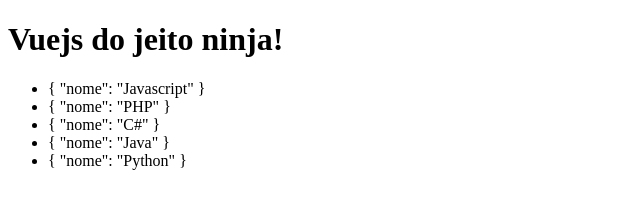
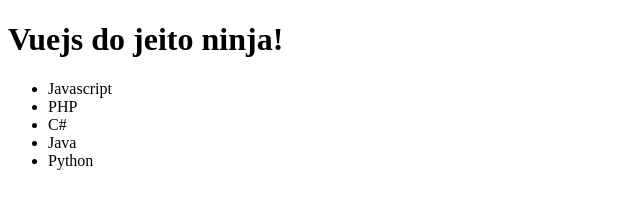
Before and after one commit to brunomotaoliveira/vuejs-ninja, a plain HTML site: page aula04_diretiva_vfor.html in a window 1280 px wide. Shown: the whole page, without its empty margins (0-640 px from the left). Drawn offline with nearby package versions, Linux system fonts and the light colour scheme.

Commit message:
imprimindo apenas o nome de cada item do array

```diff
--- a/aula04_diretiva_vfor.html
+++ b/aula04_diretiva_vfor.html
@@ -10,7 +10,7 @@
     <div id="app">
         <h1>{{ titulo }}</h1>
         <ul>
-            <li v-for="item in linguagens">{{ item }}</li>
+            <li v-for="item in linguagens">{{ item.nome }}</li>
         </ul>
     </div>
 
```
